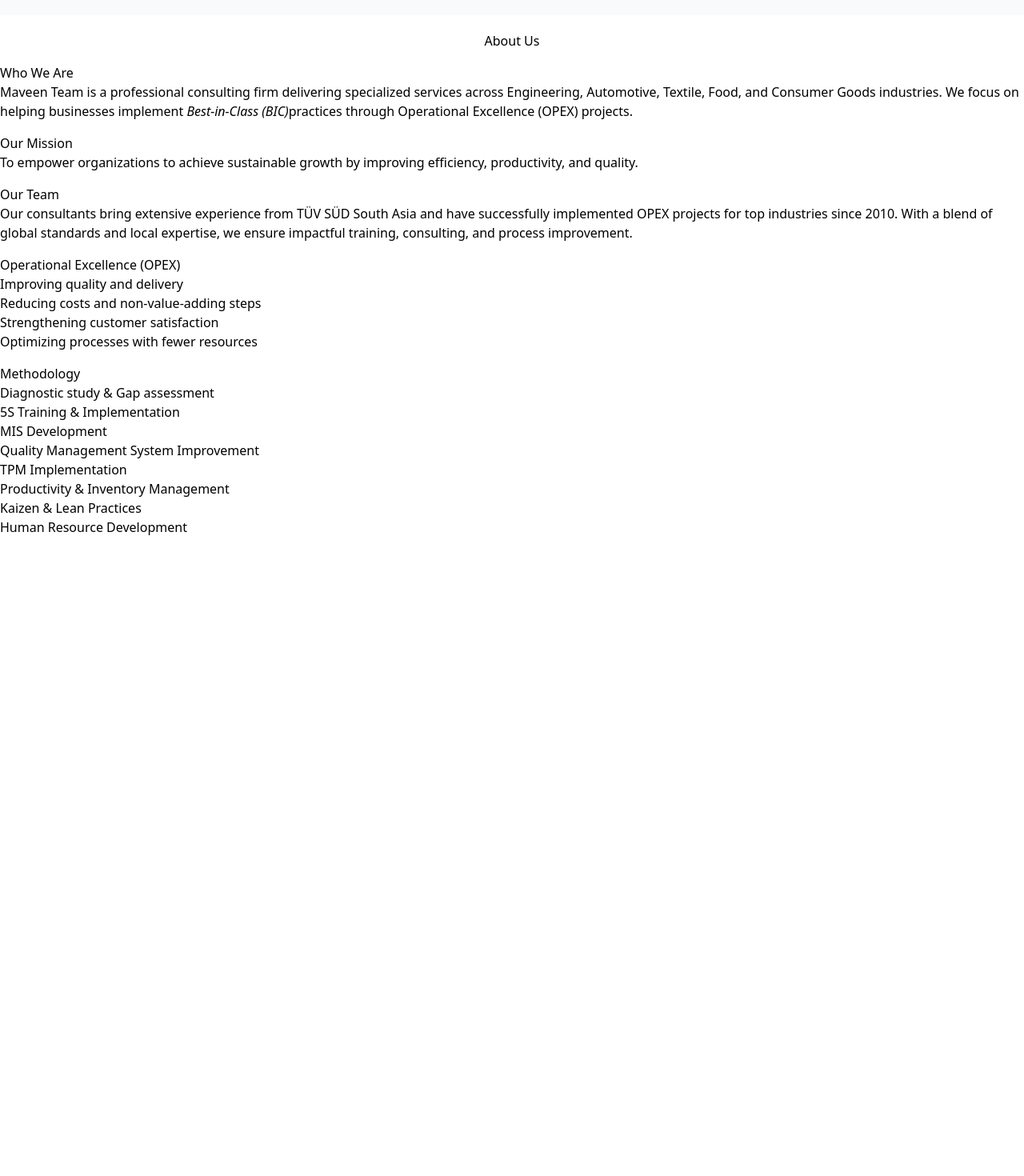
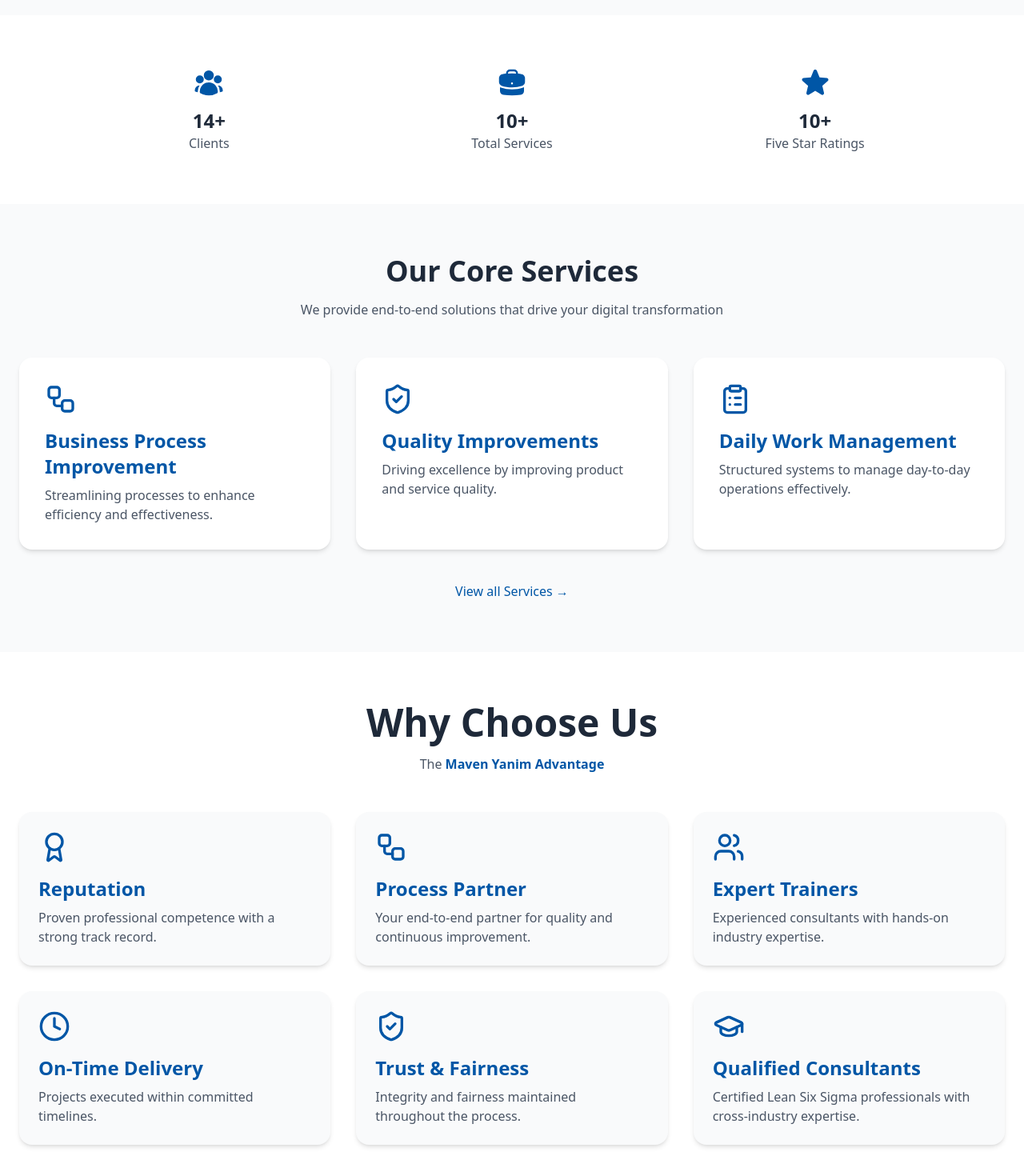
Before and after one commit to sargunam1206/maveen, a React (Vite) app in the folder maveen/: page / in a window 1280 px wide. Shown: the part 460-1930 px from the top of the page at 80% size. Before the commit the page ends 1151 px from the top, so only its background shows below. Built offline with nearby package versions, Linux system fonts and the light colour scheme.

Commit message:
Updated the Home page and UI

```diff
--- a/maveen/package.json
+++ b/maveen/package.json
@@ -10,7 +10,10 @@
     "preview": "vite preview"
   },
   "dependencies": {
+    "@heroicons/react": "^2.2.0",
     "@tailwindcss/vite": "^4.1.12",
+    "framer-motion": "^12.23.12",
+    "lucide-react": "^0.542.0",
     "react": "^19.1.1",
     "react-dom": "^19.1.1",
     "react-router-dom": "^7.8.2"
--- /dev/null
+++ b/maveen/src/components/Capabilities.jsx
@@ -0,0 +1,69 @@
+import React from "react";
+import { Workflow, ShieldCheck, ClipboardList } from "lucide-react";
+import { motion } from "framer-motion";
+
+const Capabilities = () => {
+  // Capability cards data
+  const capabilities = [
+    {
+      icon: <Workflow className="w-10 h-10 text-[#0056A6]" />,
+      title: "Business Process Improvement",
+      description: "Streamlining processes to enhance efficiency and effectiveness.",
+    },
+    {
+      icon: <ShieldCheck className="w-10 h-10 text-[#0056A6]" />,
+      title: "Quality Improvements",
+      description: "Driving excellence by improving product and service quality.",
+    },
+    {
+      icon: <ClipboardList className="w-10 h-10 text-[#0056A6]" />,
+      title: "Daily Work Management",
+      description: "Structured systems to manage day-to-day operations effectively.",
+    },
+  ];
+
+  return (
+    <section className="bg-gray-50 py-16">
+      <div className="max-w-7xl mx-auto text-center px-6">
+        {/* Section Title */}
+        <h2 className="text-4xl font-bold text-gray-800 mb-4">
+          Our Core Services
+        </h2>
+        <p className="text-gray-600 mb-12">
+          We provide end-to-end solutions that drive your digital transformation
+        </p>
+
+        {/* Flex layout instead of grid */}
+        <div className="flex flex-col md:flex-row gap-8 justify-center items-stretch">
+          {capabilities.map((cap, index) => (
+            <motion.div
+              key={index}
+              className="bg-white shadow-md rounded-2xl p-8 text-left flex-1 cursor-pointer"
+              whileHover={{ scale: 1.05, y: -5 }}
+              whileTap={{ scale: 0.98 }}
+              transition={{ type: "spring", stiffness: 200, damping: 12 }}
+            >
+              <div className="mb-4">{cap.icon}</div>
+              <h3 className="text-2xl font-semibold text-[#0056A6] mb-2">
+                {cap.title}
+              </h3>
+              <p className="text-gray-600">{cap.description}</p>
+            </motion.div>
+          ))}
+        </div>
+
+        {/* Bottom link */}
+        <div className="mt-10">
+          <a
+            href="/services"
+            className="text-[#0056A6] font-medium hover:underline inline-flex items-center"
+          >
+            View all Services →
+          </a>
+        </div>
+      </div>
+    </section>
+  );
+};
+
+export default Capabilities;
--- a/maveen/src/components/Hero.jsx
+++ b/maveen/src/components/Hero.jsx
@@ -10,13 +10,13 @@
 
         {/* Left: Text */}
         <div className="flex-1 text-center lg:text-left">
-          <h1 className="text-4xl lg:text-5xl font-bold text-primary mb-4">
-            MAVEEN TEAM
+          <h1 className="text-3xl lg:text-4xl font-bold text-[#0056A6] mb-4">
+             Excellence to Execute & Care
           </h1>
 
-          <p className="text-lg text-gray-600 mb-3">
+          {/* <p className="text-lg text-gray-600 mb-3">
             Excellence to Execute & Care
-          </p>
+          </p> */}
           <p className="text-gray-500 mb-6">
             Advisory Services & Business Process Improvement. <br />
             We help organizations achieve performance through specialized training,
@@ -26,13 +26,13 @@
           <div className="flex justify-center lg:justify-start gap-4">
             <Link
               to="/about"
-              className="bg-orange-500 hover:bg-orange-600 text-white px-5 py-2 rounded-lg shadow-md"
+              className="bg-[#0056A6] hover:bg-[#004080] text-white px-5 py-2 rounded-lg shadow-md"
             >
               More
             </Link>
             <Link
               to="/contact"
-              className="border border-gray-800 text-gray-800 hover:bg-gray-800 hover:text-white px-5 py-2 rounded-lg"
+              className="border border-[#0056A6] text-[#0056A6] hover:bg-[#0056A6] hover:text-white px-5 py-2 rounded-lg"
             >
               Contact Us
             </Link>
@@ -49,7 +49,7 @@
         </div>
       </div>
     </section>
-    <About />
+    {/* <About /> */}
   </>
 );
 
--- a/maveen/src/components/Navbar.jsx
+++ b/maveen/src/components/Navbar.jsx
@@ -1,6 +1,6 @@
 import React, { useState } from "react";
 import { Link } from "react-router-dom";
-import Logo from "../assets/Logo.png"
+import Logo from "../assets/Logo.png";
 
 const Navbar = () => {
   const [menuOpen, setMenuOpen] = useState(false);
@@ -11,18 +11,17 @@
         <div className="max-w-7xl mx-auto flex items-center justify-between px-4 py-3">
 
           {/* Logo */}
-          <Link to="/" className=" flex items-center text-2xl font-bold gap-2">
-          <img src={Logo} alt="Logo" className="w-10 h-10 object-contain" />
+          <Link to="/" className="flex items-center text-2xl font-bold gap-2">
+            <img src={Logo} alt="Logo" className="w-10 h-10 object-contain" />
             <span>
-               <span className="text-orange-500">Ma</span>
-            <span className="text-brown-700">veen</span>
+              <span className="text-[#0056A6]">Ma</span>
+              <span className="text-gray-800">veen</span>
             </span>
-
           </Link>
 
           {/* Mobile menu button */}
           <button
-            className="lg:hidden p-2 rounded-md text-gray-700 focus:outline-none focus:ring-2 focus:ring-orange-400"
+            className="lg:hidden p-2 rounded-md text-gray-700 focus:outline-none focus:ring-2 focus:ring-[#0056A6]"
             onClick={() => setMenuOpen(!menuOpen)}
           >
             {/* Hamburger icon */}
@@ -51,23 +50,28 @@
 
           {/* Desktop Menu */}
           <ul className="hidden lg:flex gap-8 font-medium">
-            <li><Link to="/" className="hover:text-orange-500">Home</Link></li>
-            <li><Link to="/about" className="hover:text-orange-500">About Us</Link></li>
-            <li><Link to="/services" className="hover:text-orange-500">Services</Link></li>
-            <li><Link to="/customers" className="hover:text-orange-500">Customers</Link></li>
-            <li><Link to="/contact" className="hover:text-orange-500">Contact</Link></li>
+            <li><Link to="/" className="hover:text-[#0056A6]">Home</Link></li>
+            <li><Link to="/about" className="hover:text-[#0056A6]">About Us</Link></li>
+            <li><Link to="/services" className="hover:text-[#0056A6]">Services</Link></li>
+            {/* <li><Link to="/customers" className="hover:text-[#0056A6]">Customers</Link></li> */}
+            <li><Link to="/contact" className="hover:text-[#0056A6]">Contact</Link></li>
           </ul>
         </div>
 
         {/* Mobile Dropdown */}
         {menuOpen && (
+          // <div className="lg:hidden px-4 pb-4">
+    // <div className="bg-white shadow-md rounded-lg p-4 space-y-3">
           <div className="lg:hidden bg-white shadow-md px-4 py-3 space-y-3">
-            <Link to="/" onClick={() => setMenuOpen(false)} className="block text-gray-700 hover:text-orange-500">Home</Link>
-            <Link to="/about" onClick={() => setMenuOpen(false)} className="block text-gray-700 hover:text-orange-500">About Us</Link>
-            <Link to="/services" onClick={() => setMenuOpen(false)} className="block text-gray-700 hover:text-orange-500">Services</Link>
-            <Link to="/customers" onClick={() => setMenuOpen(false)} className="block text-gray-700 hover:text-orange-500">Customers</Link>
-            <Link to="/contact" onClick={() => setMenuOpen(false)} className="block text-gray-700 hover:text-orange-500">Contact</Link>
+            <Link to="/" onClick={() => setMenuOpen(false)} className="block text-gray-700 hover:text-[#0056A6]">Home</Link>
+            <Link to="/about" onClick={() => setMenuOpen(false)} className="block text-gray-700 hover:text-[#0056A6]">About Us</Link>
+            <Link to="/services" onClick={() => setMenuOpen(false)} className="block text-gray-700 hover:text-[#0056A6]">Services</Link>
+            <Link to="/customers" onClick={() => setMenuOpen(false)} className="block text-gray-700 hover:text-[#0056A6]">Customers</Link>
+            <Link to="/contact" onClick={() => setMenuOpen(false)} className="block text-gray-700 hover:text-[#0056A6]">Contact</Link>
           </div>
+          // </div>
+          // </div>
+
         )}
       </nav>
     </>
--- /dev/null
+++ b/maveen/src/components/Stats.jsx
@@ -0,0 +1,36 @@
+import React from "react";
+import { UserGroupIcon, BriefcaseIcon, StarIcon } from "@heroicons/react/24/solid";
+
+const Stats = () => {
+  return (
+    // <section className="bg-gray-100 py-16">
+    <section className="bg-white py-16">
+      <div className="max-w-6xl mx-auto px-6 grid grid-cols-1 sm:grid-cols-3 gap-8 text-center">
+
+        {/* Clients */}
+        <div className="flex flex-col items-center">
+          <UserGroupIcon className="w-10 h-10 text-[#0056A6] mb-3" />
+          <h3 className="text-2xl font-bold text-gray-800">14+</h3>
+          <p className="text-gray-600">Clients</p>
+        </div>
+
+         {/* Services */}
+        <div className="flex flex-col items-center">
+          <BriefcaseIcon className="w-10 h-10 text-[#0056A6] mb-3" />
+          <h3 className="text-2xl font-bold text-gray-800">10+</h3>
+          <p className="text-gray-600">Total Services</p>
+        </div>
+
+
+        {/* Ratings */}
+        <div className="flex flex-col items-center">
+          <StarIcon className="w-10 h-10 text-[#0056A6] mb-3" />
+          <h3 className="text-2xl font-bold text-gray-800">10+</h3>
+          <p className="text-gray-600">Five Star Ratings</p>
+        </div>
+      </div>
+    </section>
+  );
+};
+
+export default Stats;
--- /dev/null
+++ b/maveen/src/components/whychooseus.jsx
@@ -0,0 +1,79 @@
+import React from "react";
+import {
+  Award,
+  Workflow,
+  Users,
+  Clock,
+  ShieldCheck,
+  GraduationCap,
+} from "lucide-react"; // icons
+
+const WhyChooseUs = () => {
+  const reasons = [
+    {
+      icon: <Award className="w-10 h-10 text-[#0056A6]" />,
+      title: "Reputation",
+      description: "Proven professional competence with a strong track record.",
+    },
+    {
+      icon: <Workflow className="w-10 h-10 text-[#0056A6]" />,
+      title: "Process Partner",
+      description:
+        "Your end-to-end partner for quality and continuous improvement.",
+    },
+    {
+      icon: <Users className="w-10 h-10 text-[#0056A6]" />,
+      title: "Expert Trainers",
+      description:
+        "Experienced consultants with hands-on industry expertise.",
+    },
+    {
+      icon: <Clock className="w-10 h-10 text-[#0056A6]" />,
+      title: "On-Time Delivery",
+      description: "Projects executed within committed timelines.",
+    },
+    {
+      icon: <ShieldCheck className="w-10 h-10 text-[#0056A6]" />,
+      title: "Trust & Fairness",
+      description: "Integrity and fairness maintained throughout the process.",
+    },
+    {
+      icon: <GraduationCap className="w-10 h-10 text-[#0056A6]" />,
+      title: "Qualified Consultants",
+      description:
+        "Certified Lean Six Sigma professionals with cross-industry expertise.",
+    },
+  ];
+
+  return (
+    <section className="bg-white py-16">
+      <div className="max-w-7xl mx-auto px-6 text-center">
+        {/* Section Title */}
+        <h2 className="text-5xl font-bold text-gray-800 mb-4">
+          Why Choose Us
+        </h2>
+        <p className="text-gray-600 mb-12">
+          The <span className="text-[#0056A6] font-semibold">Maven Yanim Advantage</span>
+        </p>
+
+        {/* Grid */}
+        <div className="grid grid-cols-1 md:grid-cols-3 gap-8">
+          {reasons.map((item, index) => (
+            <div
+              key={index}
+              className="bg-gray-50 rounded-2xl shadow-md p-6 text-left hover:shadow-xl hover:scale-105 transform transition duration-300"
+            >
+              <div className="mb-4">{item.icon}</div>
+              <h3 className="text-2xl font-semibold text-[#0056A6] mb-2">
+                {item.title}
+              </h3>
+              <p className="text-gray-600">{item.description}</p>
+            </div>
+          ))}
+        </div>
+      </div>
+    </section>
+  );
+};
+
+export default WhyChooseUs;
--- a/maveen/src/pages/HomePage.jsx
+++ b/maveen/src/pages/HomePage.jsx
@@ -1,14 +1,15 @@
 import React from "react";
 import Hero from "../components/Hero";
-// import About from "../components/About";
-
-
+import Stats from "../components/Stats";
+import Capabilities from "../components/Capabilities";
+import WhyChooseUs from "../components/whychooseus";
 const Home = () => {
   return (
     <div>
       <Hero />
-      {/* <About /> */}
-
+      <Stats />
+      <Capabilities />
+      <WhyChooseUs />
     </div>
   );
 };
```
Also changed, not shown: maveen/src/App.jsx (+4 -4 lines), maveen/src/pages/Services.jsx (added), 1 other file (tests, documents, lock files or other folders).
